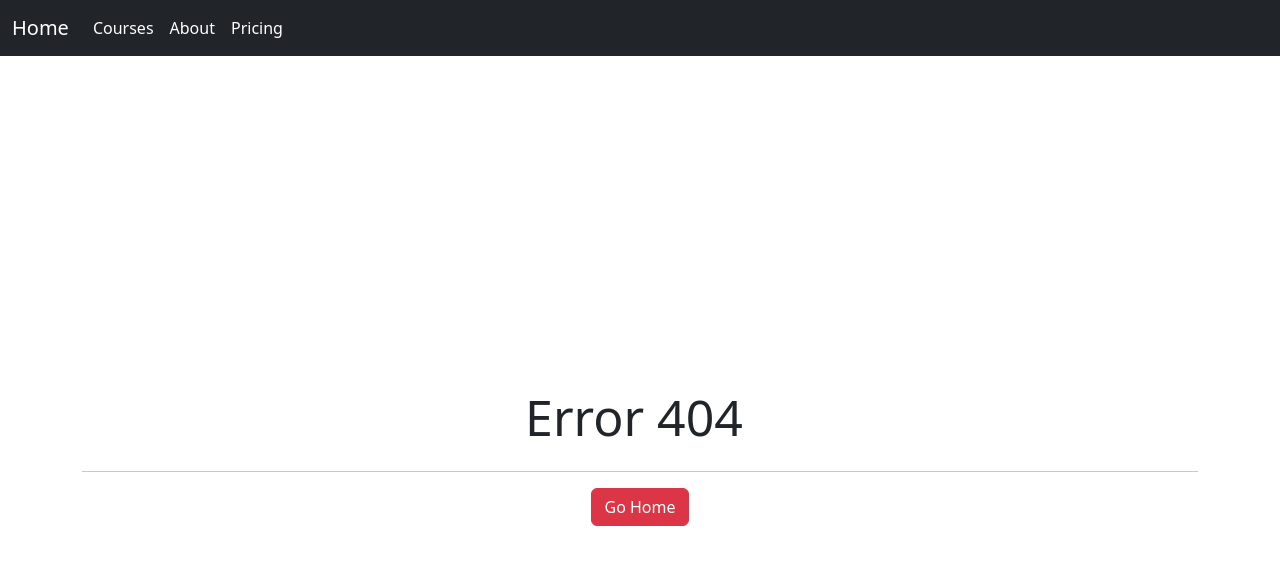
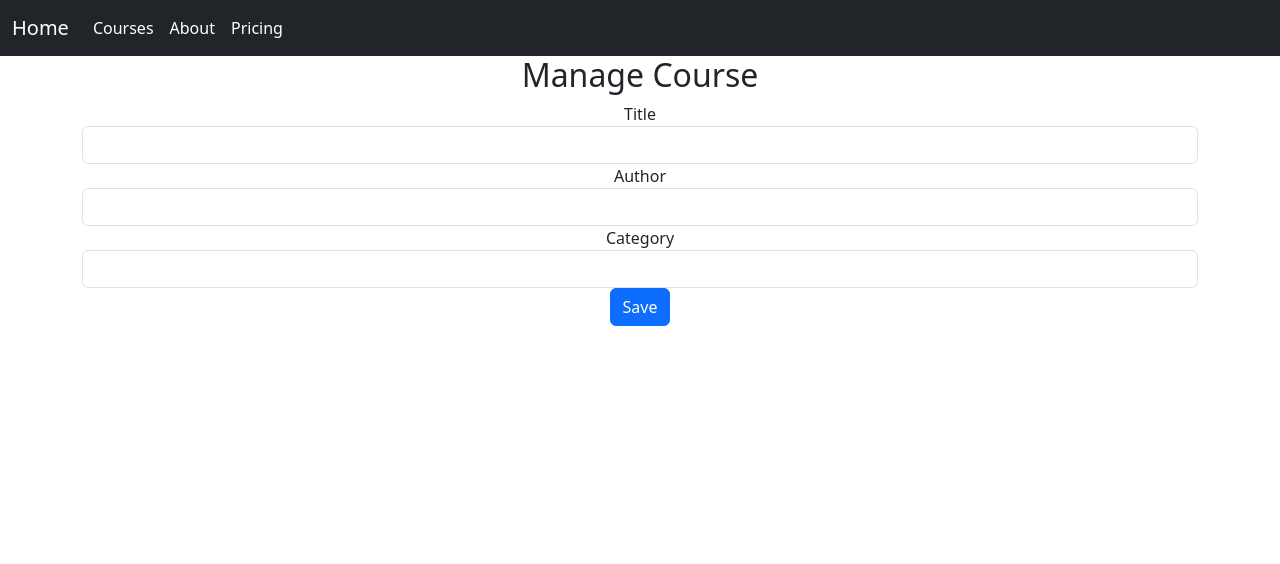
Before and after one commit to Farouk994/React-Courses-Local, a React (Create React App) app in the folder courses-local/: page /course in a window 1280 px wide. Before the commit this address had no page. Shown: the top 564 px of the page. Built offline with nearby package versions, Linux system fonts and the light colour scheme.

Commit message:
Added form for handling adding courses

```diff
--- a/courses-local/src/App.js
+++ b/courses-local/src/App.js
@@ -5,6 +5,7 @@ import { Route, Switch } from "react-router-dom";
 import Home from "./Components/Pages/Home";
 import About from "./Components/Pages/About";
 import NotFound from "./Components/common/404Page/404";
+import Manage from "./Components/common/ManageCourses/Manage"
 
 function App() {
   return (
@@ -15,6 +16,8 @@ function App() {
           <Route path="/" exact component={Home} />
           <Route path="/Courses" component={Courses} />
           <Route path="/About" component={About} />
+          <Route path ="/course/:slug" component={Manage}/>
+          <Route path ="/course/" component={Manage}/>
           <Route component={NotFound} />
         </Switch>
       </div>
--- a/courses-local/src/Components/Courselist.js
+++ /dev/null
@@ -1,21 +0,0 @@
-import React from 'react'
-
-function Courselist(props){
-    return (
-        <div>
-            {props.course.map((_course)=>{
-                return(
-                    <div>
-                        <h5>Title : {_course.title}</h5>
-                        <h5>Slug : {_course.slug}</h5>
-                        <h5>Category : {_course.category}</h5>
-                        <br></br>
-                        <hr></hr>
-                    </div>
-                )
-            })}
-        </div>
-    )
-}
-
-export default Courselist;
--- /dev/null
+++ b/courses-local/src/Components/Pages/CourseForm.js
@@ -0,0 +1,53 @@
+import React from "react";
+
+function CourseForm(props) {
+  return (
+    <form>
+      <div className="form-group">
+        <label htmlFor="title">Title</label>
+        <div className="field">
+          <input
+            id="title"
+            type="text"
+            name="title"
+            className="form-control"
+            value=""
+          />
+        </div>
+      </div>
+
+      <div className="form-group">
+        <label htmlFor="author">Author</label>
+        <div className="field">
+          <select
+            id="author"
+            name="authorId"
+            value=""
+            className="form-control"
+          >
+            <option value="" />
+            <option value="1">Cory House</option>
+            <option value="2">Scott Allen</option>
+          </select>
+        </div>
+      </div>
+
+      <div className="form-group">
+        <label htmlFor="category">Category</label>
+        <div className="field">
+          <input
+            type="text"
+            id="category"
+            name="category"
+            className="form-control"
+            value=""
+          />
+        </div>
+      </div>
+
+      <input type="submit" value="Save" className="btn btn-primary" />
+    </form>
+  );
+}
+
+export default CourseForm;
--- /dev/null
+++ b/courses-local/src/Components/Pages/Courselist.js
@@ -0,0 +1,26 @@
+import React from "react";
+import { Link } from "react-router-dom";
+// import Courses,{ course } from "./Pages/Courses"
+import PropTypes from "prop-types"
+
+function Courselist(props) {
+  return (
+    <div>
+      {props.course.map((_course) => {
+        return (
+          <div>
+            <h5>
+              <Link to={"/course/" + _course.slug}>{_course.title}</Link>
+            </h5>
+            <h5>Slug : {_course.slug}</h5>
+            <h5>Category : {_course.category}</h5>
+            <br></br>
+            <hr></hr>
+          </div>
+        );
+      })}
+    </div>
+  );
+}
+
+export default Courselist;
--- a/courses-local/src/Components/Pages/Courses.js
+++ b/courses-local/src/Components/Pages/Courses.js
@@ -1,7 +1,8 @@
 import React from "react";
 import { useState, useEffect } from "react";
-import Courselist from "../Courselist";
+import Courselist from "./Courselist";
 import { courses } from "../../tools/mockData";
+import { Link } from "react-router-dom";
 console.log(courses);
 function Courses() {
   const [course, setCourse] = useState([]);
@@ -16,6 +17,11 @@ function Courses() {
   });
   return (
     <div className="container">
+      <br></br>
+      <br></br>
+      <Link className = "btn btn-success" to="/course">Add Courses</Link>
+      <br></br>
+      <br></br>
       <h2>Courses</h2>
       <Courselist course={course}/>
     </div>
--- a/courses-local/src/Components/common/Header/Header.js
+++ b/courses-local/src/Components/common/Header/Header.js
@@ -16,8 +16,8 @@ function Header() {
             className="navbar-toggler"
             type="button"
             data-bs-toggle="collapse"
-            data-bs-target="#navbarText"
-            aria-controls="navbarText"
+            data-target="#navbarSupportedContent"
+            aria-controls="navbarSupportedContent"
             aria-expanded="false"
             aria-label="Toggle navigation"
           >
--- a/courses-local/src/Components/common/ManageCourses/Manage.js
+++ b/courses-local/src/Components/common/ManageCourses/Manage.js
@@ -1,12 +1,14 @@
 import React from 'react'
-
+import CourseForm from "../../Pages/CourseForm"
 
 function Manage(props){
     return (
         <div>
-
+            <h2>Manage Course</h2>
+            <CourseForm/>
+            {props.match.params.slug}
         </div>
     )
 }
 
-export default Manage
+export default Manage;
```
Also changed, not shown: courses-local/src/Components/Pages/CoursePage.js (added).
